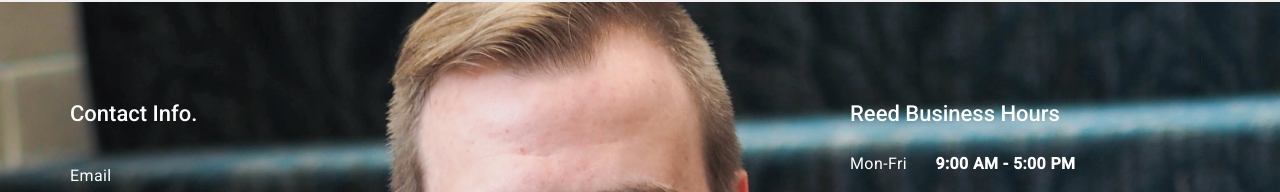
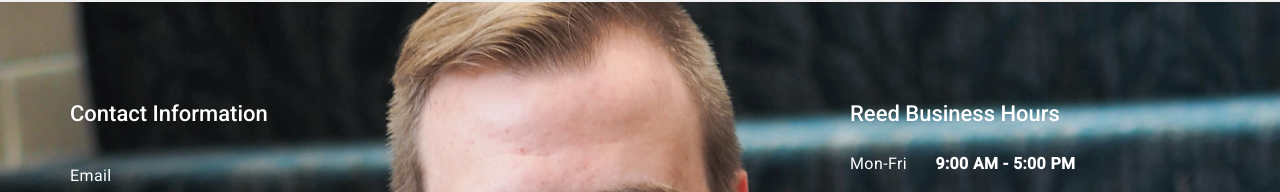
Before and after one commit to lukesimonson/portfolio, a plain HTML site: page index.html in a window 1280 px wide. Shown: the part 4360-4552 px from the top of the page. Drawn offline with Linux system fonts and the light colour scheme.

Commit message:
contact information

```diff
--- a/index.html
+++ b/index.html
@@ -199,7 +199,7 @@ http://www.tooplate.com/view/2076-zentro
 	<div class="container">
 		<div class="row">
 			<div class="col-md-8 col-sm-8 wow fadeInUp" data-wow-delay="0.6s">
-				<h2 class="heading">Contact Info.</h2>
+				<h2 class="heading">Contact Information</h2>
 				<div class="ph">
 					<p>Email</p>
 					<h4>lukephilipsimonson@gmail.com</h4>
```
